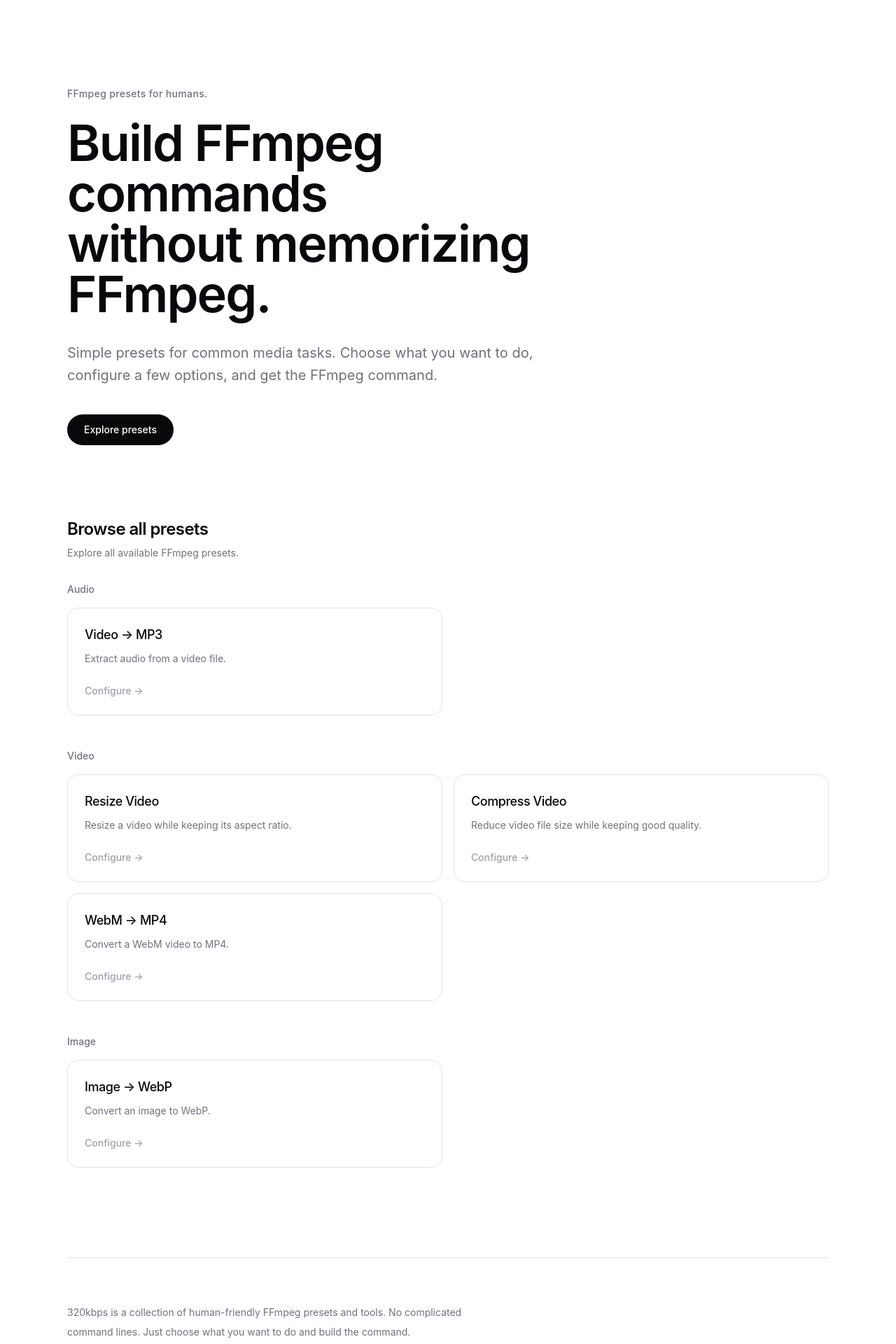
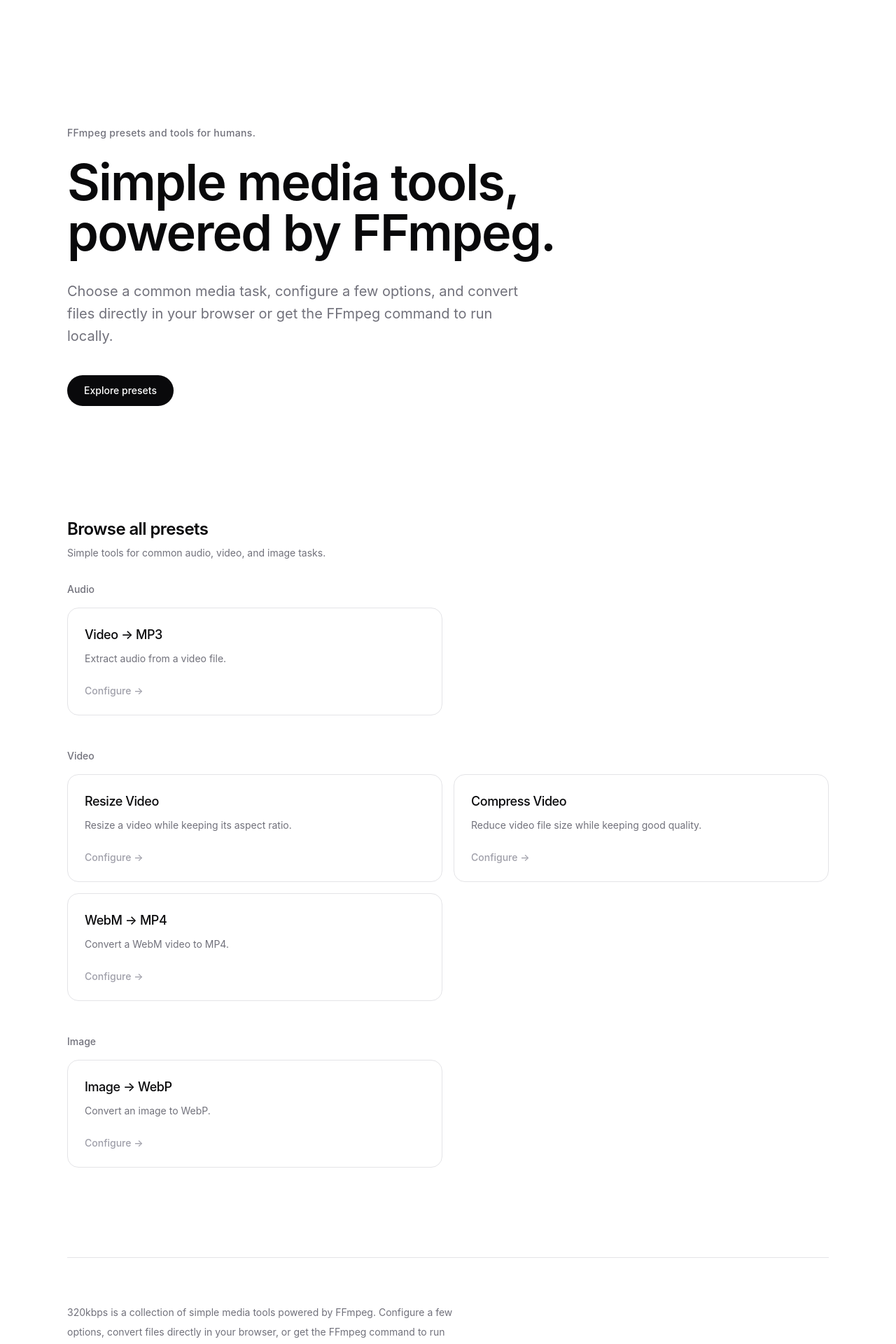
Before and after one commit to liuwenlonghub/320kbps, a Next.js app: page / in a window 1280 px wide. Shown: the part 60-1980 px from the top of the page at 70% size. Built offline with nearby package versions, Linux system fonts and the light colour scheme.

Commit message:
feat: update homepage content for clarity and improved user experience

```diff
--- a/app/page.tsx
+++ b/app/page.tsx
@@ -16,18 +16,19 @@
       <section className="flex min-h-[calc(100vh-5rem)] flex-col justify-center py-24">
         <div className="max-w-3xl">
           <p className="mb-6 text-sm font-medium tracking-wide text-zinc-500">
-            FFmpeg presets for humans.
+            FFmpeg presets and tools for humans.
           </p>
 
           <h1 className="text-5xl font-semibold tracking-tight sm:text-7xl">
-            Build FFmpeg commands
+            Simple media tools,
             <br />
-            without memorizing FFmpeg.
+            powered by FFmpeg.
           </h1>
 
           <p className="mt-8 max-w-2xl text-lg leading-8 text-zinc-500 sm:text-xl">
-            Simple presets for common media tasks. Choose what you want to
-            do, configure a few options, and get the FFmpeg command.
+            Choose a common media task, configure a few options, and convert
+            files directly in your browser or get the FFmpeg command to run
+            locally.
           </p>
 
           <div className="mt-10">
@@ -42,32 +43,14 @@
       </section>
 
       {/* Presets */}
-      {/* <section id="presets" className="pb-32">
-        <div className="mb-8">
-          <h2 className="text-2xl font-semibold tracking-tight">
-            Featured presets
-          </h2>
-
-          <p className="mt-2 text-sm text-zinc-500">
-            Start with a common FFmpeg task.
-          </p>
-        </div>
-
-        <PresetGrid
-          presets={presets.filter((preset) => preset.featured)}
-          categories={categories}
-        />
-      </section> */}
-
-      {/* All presets */}
-      <section className="pb-32">
+      <section id="presets" className="pb-32">
         <div className="mb-8">
           <h2 className="text-2xl font-semibold tracking-tight">
             Browse all presets
           </h2>
 
           <p className="mt-2 text-sm text-zinc-500">
-            Explore all available FFmpeg presets.
+            Simple tools for common audio, video, and image tasks.
           </p>
         </div>
 
@@ -83,9 +66,9 @@
         className="border-t border-zinc-200 py-16"
       >
         <p className="max-w-xl text-sm leading-7 text-zinc-500">
-          320kbps is a collection of human-friendly FFmpeg presets and tools.
-          No complicated command lines. Just choose what you want to do and
-          build the command.
+          320kbps is a collection of simple media tools powered by FFmpeg.
+          Configure a few options, convert files directly in your browser, or
+          get the FFmpeg command to run locally.
         </p>
       </section>
     </div>
```
